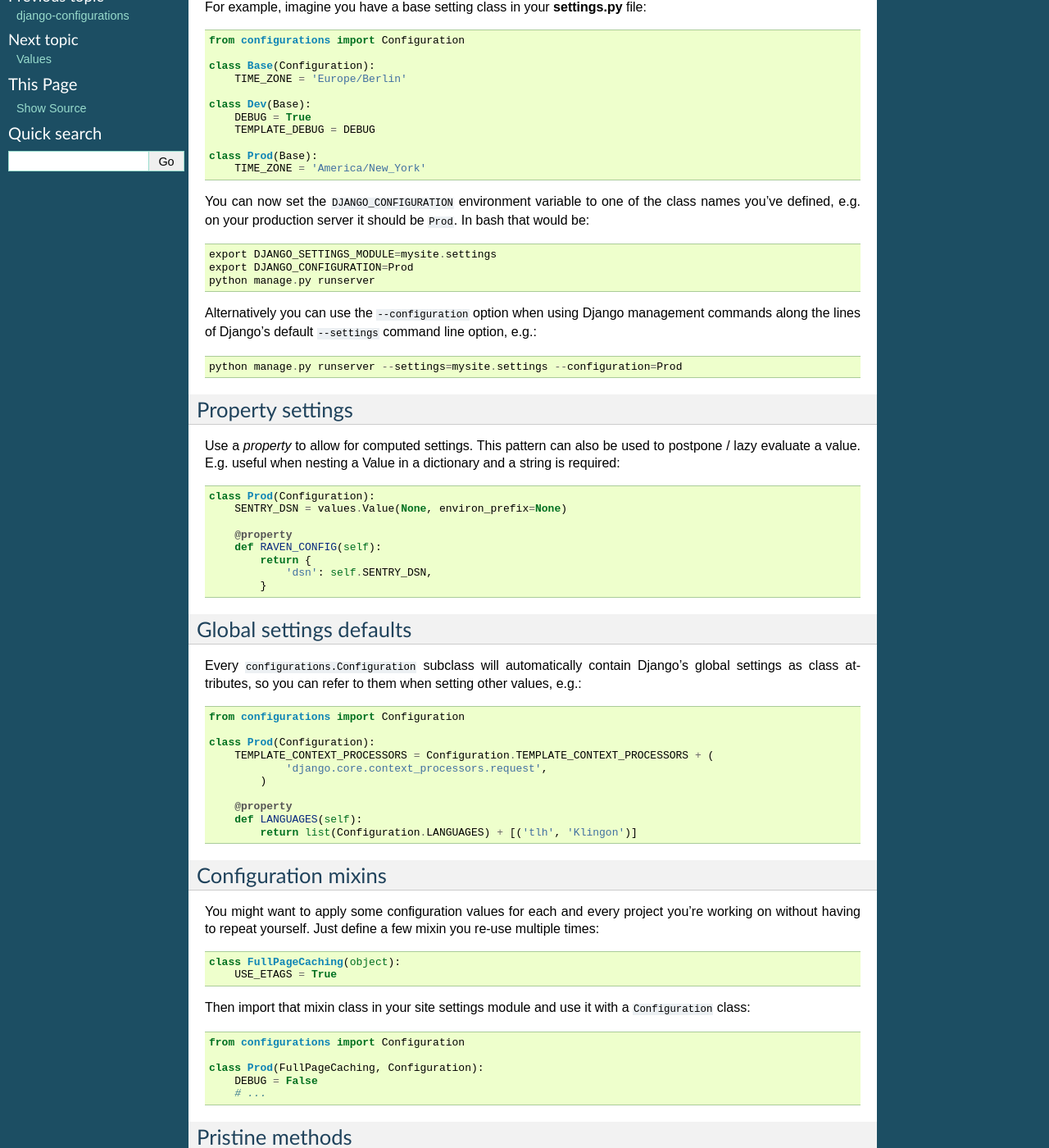
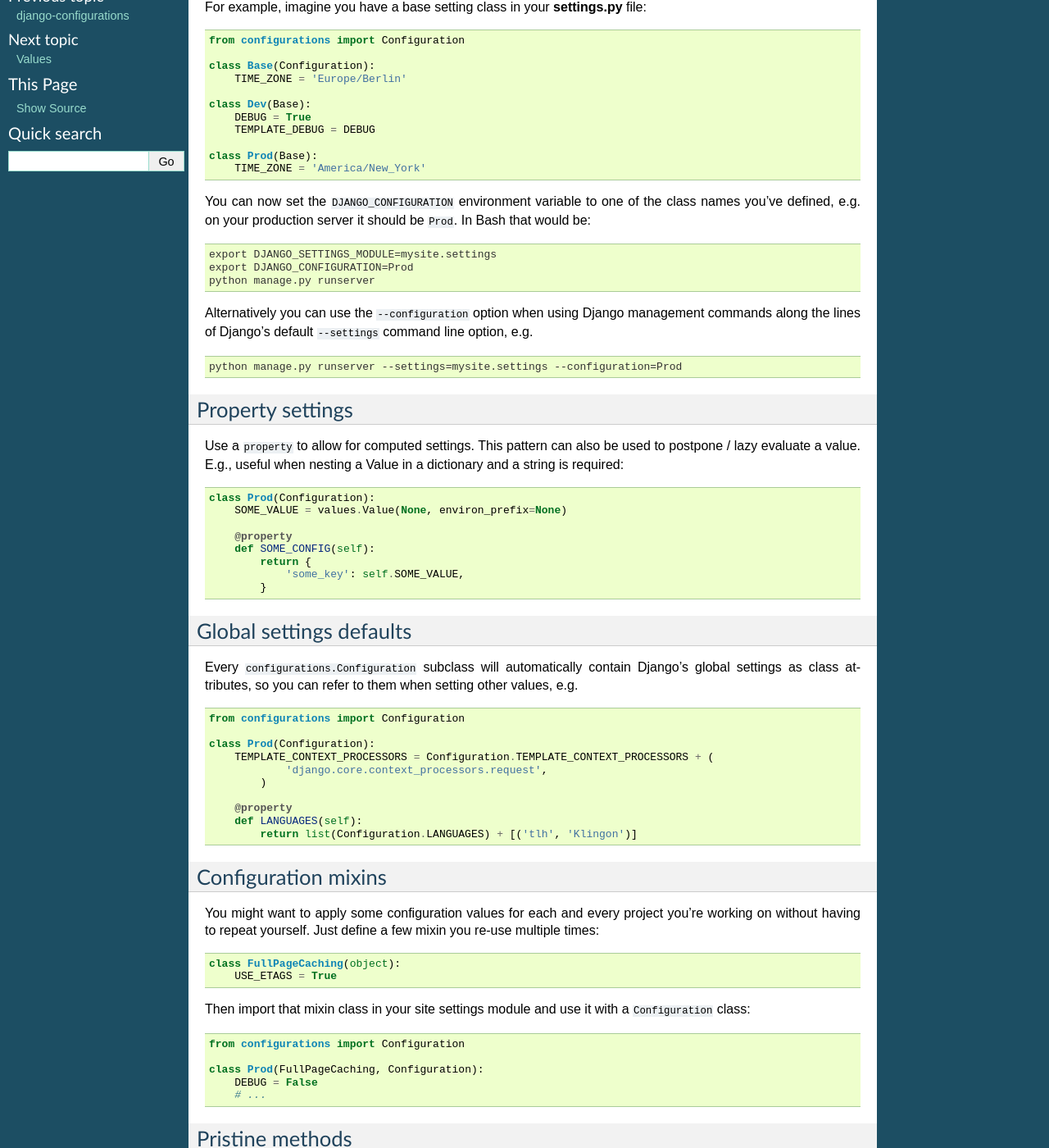
Before and after one commit to jazzband/django-configurations, a Sphinx documentation site: the page built from docs/patterns.rst, in a window 1280 px wide and 1400 px high, scrolled down 228 px. Shown: the whole window at 82% size. Built offline with Sphinx 7.4.7, drawn with Linux system fonts in a browser that asks for light colours; some of the changed text lies outside the part shown.

Commit message:
Move Sentry recommendations to Cookbook section
Fix code sample bug

Use code-block markup consistently

```diff
--- a/docs/patterns.rst
+++ b/docs/patterns.rst
@@ -10,7 +10,9 @@
 ------------------------
 
 For example, imagine you have a base setting class in your **settings.py**
-file::
+file:
+
+.. code-block:: python
 
     from configurations import Configuration
 
@@ -24,9 +26,11 @@
     class Prod(Base):
         TIME_ZONE = 'America/New_York'
 
-You can now set the ``DJANGO_CONFIGURATION`` environment variable to one
-of the class names you've defined, e.g. on your production server it
-should be ``Prod``. In bash that would be::
+You can now set the ``DJANGO_CONFIGURATION`` environment variable to
+one of the class names you've defined, e.g. on your production server
+it should be ``Prod``. In Bash that would be:
+
+.. code-block:: console
 
     export DJANGO_SETTINGS_MODULE=mysite.settings
     export DJANGO_CONFIGURATION=Prod
@@ -34,32 +38,38 @@
 
 Alternatively you can use the ``--configuration`` option when using Django
 management commands along the lines of Django's default ``--settings``
-command line option, e.g.::
+command line option, e.g.
+
+.. code-block:: console
 
     python manage.py runserver --settings=mysite.settings --configuration=Prod
 
 Property settings
 -----------------
 
-Use a `property` to allow for computed settings. This pattern can also be used to postpone / lazy evaluate a value. E.g. useful when nesting a Value in a dictionary and a string is required::
+Use a ``property`` to allow for computed settings. This pattern can
+also be used to postpone / lazy evaluate a value. E.g., useful when
+nesting a Value in a dictionary and a string is required:
+
+.. code-block:: python
 
     class Prod(Configuration):
-        SENTRY_DSN = values.Value(None, environ_prefix=None)
+        SOME_VALUE = values.Value(None, environ_prefix=None)
 
         @property
-        def RAVEN_CONFIG(self):
+        def SOME_CONFIG(self):
             return {
-                'dsn': self.SENTRY_DSN,
+                'some_key': self.SOME_VALUE,
             }
-
-
 
 Global settings defaults
 ------------------------
 
-Every ``configurations.Configuration`` subclass will automatically contain
-Django's global settings as class attributes, so you can refer to them when
-setting other values, e.g.::
+Every ``configurations.Configuration`` subclass will automatically
+contain Django's global settings as class attributes, so you can refer
+to them when setting other values, e.g.
+
+.. code-block:: python
 
     from configurations import Configuration
 
@@ -77,13 +87,17 @@
 
 You might want to apply some configuration values for each and every
 project you're working on without having to repeat yourself. Just define
-a few mixin you re-use multiple times::
+a few mixin you re-use multiple times:
+
+.. code-block:: python
 
     class FullPageCaching(object):
         USE_ETAGS = True
 
 Then import that mixin class in your site settings module and use it with
-a ``Configuration`` class::
+a ``Configuration`` class:
+
+.. code-block:: python
 
     from configurations import Configuration
 
@@ -97,8 +111,10 @@
 .. versionadded:: 0.3
 
 In case one of your settings itself need to be a callable, you need to
-tell that django-configurations by using the ``pristinemethod`` decorator,
-e.g.::
+tell that django-configurations by using the ``pristinemethod``
+decorator, e.g.
+
+.. code-block:: python
 
     from configurations import Configuration, pristinemethod
 
@@ -108,12 +124,17 @@
         def ACCESS_FUNCTION(user):
             return user.is_staff
 
-Lambdas work, too::
+Lambdas work, too:
+
+.. code-block:: python
 
     from configurations import Configuration, pristinemethod
 
     class Prod(Configuration):
         ACCESS_FUNCTION = pristinemethod(lambda user: user.is_staff)
+
+
+.. _setup-methods:
 
 Setup methods
 -------------
@@ -123,7 +144,9 @@
 If there is something required to be set up before, during or after the
 settings loading happens, please override the ``pre_setup``, ``setup`` or
 ``post_setup`` class methods like so (don't forget to apply the Python
-``@classmethod`` decorator)::
+``@classmethod`` decorator):
+
+.. code-block:: python
 
     import logging
     from configurations import Configuration
@@ -154,60 +177,26 @@
 settings setup is already done.
 
 In fact you can easily do something unrelated to settings, like
-connecting to a database::
+connecting to a database:
 
-        from configurations import Configuration
+.. code-block:: python
 
-        class Prod(Configuration):
-            # ...
+    from configurations import Configuration
 
-            @classmethod
-            def post_setup(cls):
-                import mango
-                mango.connect('enterprise')
-
-This is also good for things like `Sentry
-<https://sentry.io/for/django/>`_. Which require some initialization
-to work, but, which you maybe don't want activated on a dev config.
-
-Intuitively you might want to add this kind of thing like
-any other setting::
-
-    class Prod(Base):
+    class Prod(Configuration):
         # ...
-
-        EMAIL_BACKEND = "django.core.mail.backends.smtp.EmailBackend"
-
-        sentry_sdk.init("your dsn", integrations=[DjangoIntegration()])
-
-But this will still activate sentry even when you're running a Dev
-configuration. What you should do, is put this in the ``post_setup``
-function. That way sentry will only ever
-run when Prod is the selected configuration::
-
-    class Prod(Base):
-        # ...
-
-        EMAIL_BACKEND = "django.core.mail.backends.smtp.EmailBackend"
 
         @classmethod
         def post_setup(cls):
-            """
-            Sentry initialization
-            """
-            super(Prod, cls).post_setup()
-            sentry_sdk.init(
-                dsn=os.environ.get("your dsn"), integrations=[DjangoIntegration()]
-            )
-
-
+            import mango
+            mango.connect('enterprise')
 
 .. warning::
 
     You could do the same by overriding the ``__init__`` method of your
     settings class but this may cause hard to debug errors because
-    at the time the ``__init__`` method is called (during Django startup)
-    the Django setting system isn't fully loaded yet.
+    at the time the ``__init__`` method is called (during Django
+    startup) the Django setting system isn't fully loaded yet.
 
     So anything you do in ``__init__`` that may require
     ``django.conf.settings`` or Django models there is a good chance it
@@ -216,15 +205,16 @@
 .. versionchanged:: 0.4
 
     A new ``setup`` method was added to be able to handle the new
-    :class:`~configurations.values.Value` classes and allow an in-between
-    modification of the configuration values.
-
+    :class:`~configurations.values.Value` classes and allow an
+    in-between modification of the configuration values.
 
 Standalone scripts
 ------------------
 
-If you want to run scripts outside of your project you need to add these lines
-on top of your file::
+If you want to run scripts outside of your project you need to add
+these lines on top of your file:
+
+.. code-block:: python
 
     import configurations
     configurations.setup()
```
Also changed, not shown: docs/cookbook.rst (+43 -6 lines).
